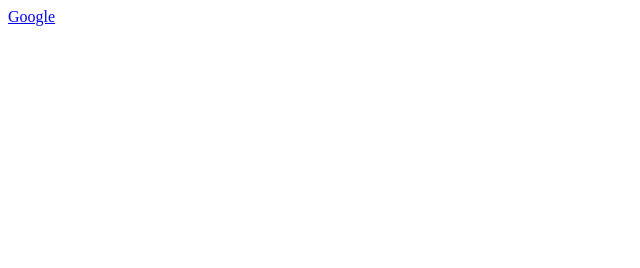
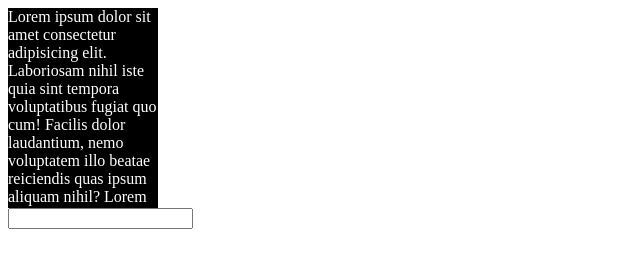
Before and after one commit to Sardor0795/JS_Tutorial, a plain HTML site: page index.html in a window 1280 px wide. Shown: the whole page, without its empty margins (0-640 px from the left). Drawn offline with Linux system fonts and the light colour scheme.

Commit message:
DOM events

```diff
--- /dev/null
+++ b/29__16-01.js
@@ -0,0 +1,77 @@
+// box.oncontextmenu = () => {
+//   console.log("oncontextmenu");
+// };
+
+// box.onmouseover = () => {
+//   console.log("mouse over");
+// };
+
+// box.onmouseout = () => {
+//   console.log("mouse out");
+// };
+
+let box = document.getElementById("box");
+let input = document.getElementById("input");
+
+// input.onkeydown = (e) => {
+//   //   box.textContent += e.keyCode;
+//   //   console.log(e.key);
+//   //   console.log(e.type);
+// };
+
+// box.onclick = (e) => {
+//   if (e.altKey) console.log(5);
+// };
+
+// box.onclick = (e) => {
+//   if (e.shiftKey) console.log(5);
+// };
+
+// box.onclick = (e) => {
+//   if (e.ctrlKey) console.log(5);
+// };
+
+// box.onclick = (e) => {
+//   if (e.metaKey) console.log(5);
+// };
+
+// box.onclick = (e) => {
+//   if (e.ctrlKey && e.altKey) console.log(5);
+// };
+
+// box.onclick = (e) => {
+//   console.log(e.ctrlKey);
+// };
+
+// input.onkeydown = () => {
+//   box.innerHTML = input.value;
+// };
+
+// input.onchange = () => {
+//   box.innerHTML = input.value;
+// };
+
+// input.onkeypress = () => {
+//   box.innerHTML = input.value;
+// };
+
+// box.ondblclick = () => {
+//   console.log(5);
+// };
+
+// input.oncopy = (e) => {
+//   e.preventDefault();
+// };
+
+// input.onpaste = (e) => {
+//   e.preventDefault();
+// };
+
+// console.log(box.scrollHeight);
+// console.log(box.clientHeight);
+
+// box.onscroll = () => {
+//   if (box.scrollTop + box.clientHeight + 50 > box.scrollHeight) {
+//     box.innerHTML += box.innerHTML;
+//   }
+// };
--- a/index.html
+++ b/index.html
@@ -6,48 +6,21 @@
     <meta name="viewport" content="width=device-width, initial-scale=1.0" />
     <title>Document</title>
     <style>
-      /* div{
-        border: 1px solid black;
-        padding: 20px;
-      } */
-
-      table {
-        width: 100%;
-      }
-      td {
-        height: 50px;
+      #box {
+        width: 150px;
+        height: 200px;
+        background-color: #000;
+        color: #fff;
+        overflow: auto;
       }
     </style>
   </head>
   <body>
-    <!-- <button id="btn">Click</button> -->
-
-    <!-- <div class="grand" onclick="grand(event)">
-      <div class="parent" onclick="parent(event)">
-        <div class="child" onclick="child(event)"></div>
-      </div>
-    </div> -->
-
-    <!-- <table id="table" border="1">
-      <tr align="center">
-        <td>1</td>
-        <td>2</td>
-        <td>3</td>
-      </tr>
-      <tr align="center">
-        <td>4</td>
-        <td>5</td>
-        <td>6</td>
-      </tr>
-      <tr align="center">
-        <td>7</td>
-        <td>8</td>
-        <td>9</td>
-      </tr>
-    </table> -->
-
-    <a href="google.com" id="link">Google</a>
-
-    <script src="28__15-01.js"></script>
+    <div id="box">
+        Lorem ipsum dolor sit amet consectetur adipisicing elit. Laboriosam nihil iste quia sint tempora voluptatibus fugiat quo cum! Facilis dolor laudantium, nemo voluptatem illo beatae reiciendis quas ipsum aliquam nihil?
+        Lorem ipsum dolor, sit amet consectetur adipisicing elit. Eligendi ducimus sed aspernatur dolorem. Provident beatae enim quaerat odit magni quibusdam id, natus autem quod sapiente molestiae sint cum doloribus non?
+    </div>
+    <input id="input" type="text" />
+    <script src="29__16-01.js"></script>
   </body>
 </html>
```
